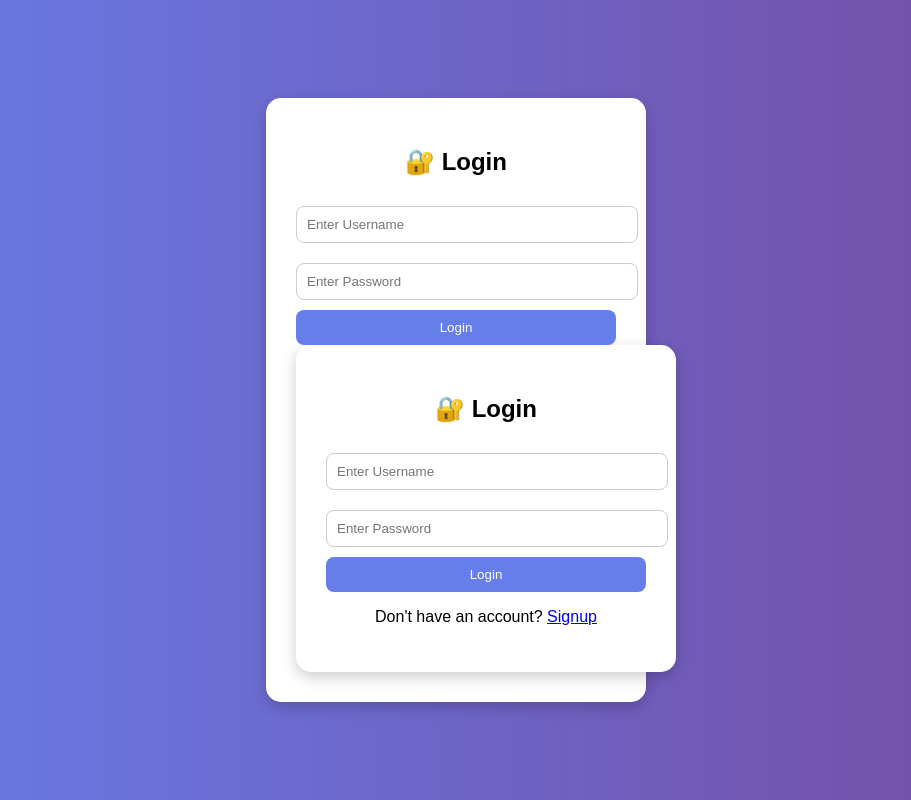
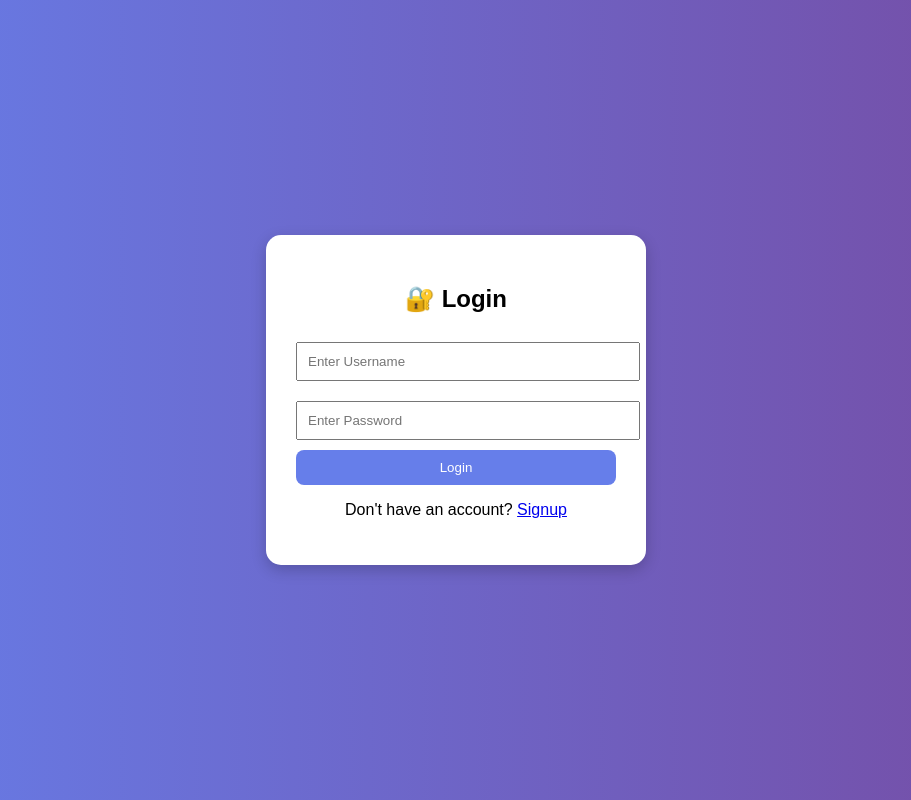
Before and after one commit to Manvi2415500286/Mini-Project, a Flask app: page /login in a window 1280 px wide. Shown: the whole page, without its empty margins (184-1095 px from the left). Run offline with Flask 3, Linux system fonts and the light colour scheme; parts of the project's set-up code (start-up, migrations or seed data) failed here and were passed over.

Commit message:
update ui

```diff
--- a/templates/login.html
+++ b/templates/login.html
@@ -23,16 +23,10 @@
             box-shadow: 0 5px 15px rgba(0,0,0,0.2);
         }
 
-        h2 {
-            margin-bottom: 20px;
-        }
-
         input {
             width: 100%;
             padding: 10px;
             margin: 10px 0;
-            border-radius: 8px;
-            border: 1px solid #ccc;
         }
 
         button {
@@ -42,16 +36,6 @@
             color: white;
             border: none;
             border-radius: 8px;
-            cursor: pointer;
-        }
-
-        button:hover {
-            background: #5a67d8;
-        }
-
-        .error {
-            color: red;
-            margin-top: 10px;
         }
     </style>
 </head>
@@ -64,28 +48,13 @@
     <form method="POST">
         <input type="text" name="username" placeholder="Enter Username" required>
         <input type="password" name="password" placeholder="Enter Password" required>
-
-        <button type="submit">Login</button>
-    </form>
-    <div class="login-box">
-    <h2>🔐 Login</h2>
-
-    <form method="POST">
-        <input type="text" name="username" placeholder="Enter Username" required>
-        <input type="password" name="password" placeholder="Enter Password" required>
-
         <button type="submit">Login</button>
     </form>
 
     <p>Don't have an account? <a href="/signup">Signup</a></p>
 
     {% if error %}
-        <p class="error">{{ error }}</p>
-    {% endif %}
-</div>
-
-    {% if error %}
-        <p class="error">{{ error }}</p>
+        <p style="color:red;">{{ error }}</p>
     {% endif %}
 </div>
 
```
